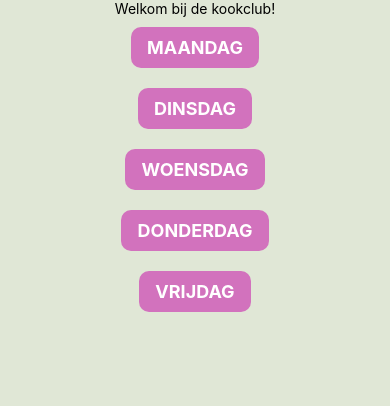
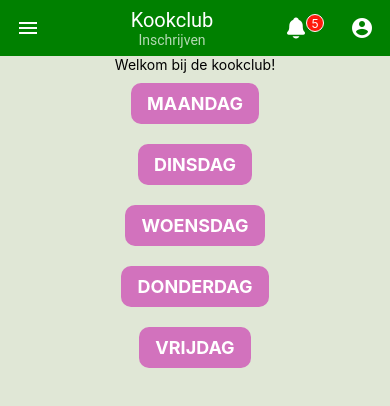
Before and after one commit to LotusterHaar/KookclubApp, a React Native app: screen / in a window 390 px wide. Shown: the top 406 px of the page. Built offline with nearby package versions, Linux system fonts and the light colour scheme.

Commit message:
AppBar with menu, notification with badge and login icon. Title and subtitle are centered

```diff
--- a/App.js
+++ b/App.js
@@ -1,13 +1,25 @@
-import React, {Component} from 'react';
+import React from 'react';
+import {DefaultTheme, Provider as PaperProvider} from 'react-native-paper';
+import MenuAppBar from './components/MenuAppBar/index'
 import SelectMenuView from './components/SelectMenuView/index'
 
 
-export default class App extends Component {
+export default function App() {
 
-    render() {
-        return (
-            <SelectMenuView />
-        );
-    }
+    return (
+        <PaperProvider theme={theme}>
+            <MenuAppBar />
+        <SelectMenuView/>
+        </PaperProvider>
+    );
 
 }
+
+const theme = {
+    ...DefaultTheme,
+    colors: {
+        ...DefaultTheme.colors,
+        primary: 'green',
+        accent: 'tomato',
+    },
+};
--- a/components/MenuAppBar/index.js
+++ b/components/MenuAppBar/index.js
@@ -1,24 +1,56 @@
-import React from 'react';
-import { Appbar, Badge, IconButton } from 'material-bread';
-export const MenuAppBar = () => {
-    return(
-    <Appbar
-        barType={"normal"}
-        title={'Kookclub - Inschrijven'}
-        navigation={'menu'}
-        onNavigation={() => console.log('onNavigation!')}
-        actionItems={[
-            <Badge
-                containerStyle={{marginRight: 16, flex: 1}}
-                color={'#52a8f1'}
-                textColor={'white'}
-                size={14}
-                content={77}>
-                <IconButton name="notifications" size={24} color={'white'}/>
-            </Badge>,
-            <IconButton name="account-circle" size={24} color={'white'}/>,
-            <IconButton name="more-vert" size={24} color={'white'} />,
-        ]}
-    />
+import React, {Component} from 'react';
+import {Appbar, Text} from 'react-native-paper';
+import {StyleSheet, View} from 'react-native';
+import {Icon, withBadge} from 'react-native-elements'
+
+
+@withBadge(5)
+class MyDecoratedIcon extends React.Component {
+    render() {
+        return (
+            <Icon color="white" type="ionicon" name="notifications"/>
+        );
+    }
+}
+
+export default function MenuAppBar() {
+
+    const _jumpToMenu = () => {
+        alert('Jump to menu');
+    }
+
+    const _account = () => {
+        alert('Show account');
+    }
+
+    return (
+        <Appbar.Header>
+            <Appbar.Action icon="menu" onPress={_jumpToMenu}/>
+            <Appbar.Content style={styles.appBarTitle} title={<Text style={styles.appBarTitle}>Kookclub</Text>}
+                            subtitle={<Text style={styles.appBarTitle}>Inschrijven</Text>}/>
+            <View style={styles.icons}>
+                <MyDecoratedIcon/>
+            </View>
+            <Appbar.Action icon="account-circle" onPress={_account}/>
+
+
+        </Appbar.Header>
+
     )
 }
+
+
+const styles = StyleSheet.create({
+    appBarTitle: {
+        alignItems: 'center',
+        color: '#fffff',
+    },
+    white: {
+        color: 'white'
+    },
+    icons: {
+        marginRight: 30
+    }
+
+
+})
--- a/package.json
+++ b/package.json
@@ -14,9 +14,11 @@
     "react-dom": "16.13.1",
     "react-native": "https://github.com/expo/react-native/archive/sdk-40.0.1.tar.gz",
     "react-native-elements": "^3.1.0",
+    "react-native-paper": "^4.7.1",
     "react-native-safe-area-context": "3.1.9",
+    "react-native-svg": "^12.1.0",
+    "react-native-vector-icons": "^8.0.0",
     "react-native-web": "~0.13.12",
-    "redux": "^4.0.5",
     "styled-components": "^5.2.1"
   },
   "devDependencies": {
```
Also changed, not shown: react-native.config.js (added, +10 -0 lines), 2 other files (tests, documents, lock files or other folders).
